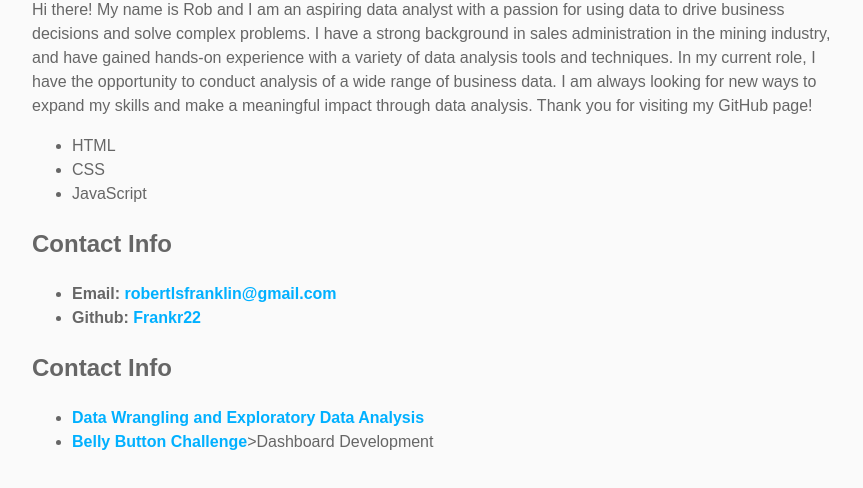
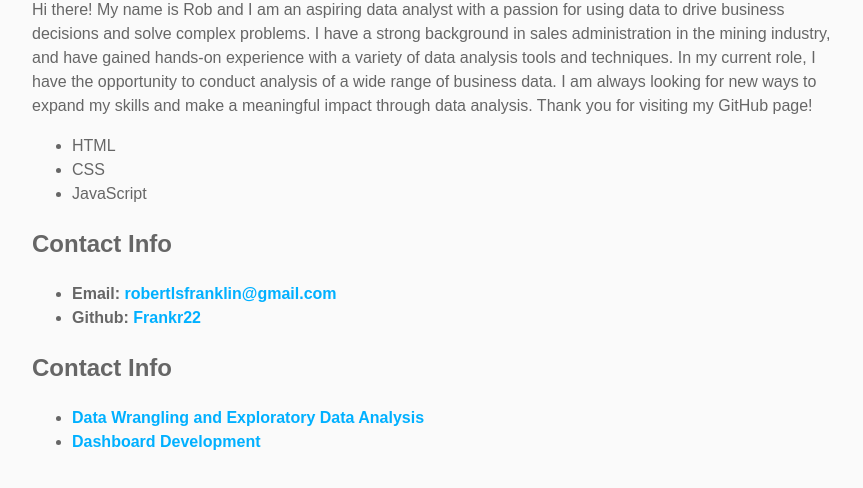
Before and after one commit to Frankr22/Frankr22.github.io, a plain HTML site: page index.html in a window 1280 px wide. Shown: the part 142-630 px from the top of the page, without its empty margins (208-1071 px from the left). Drawn offline with Linux system fonts and the light colour scheme.

Commit message:
fixed link name

```diff
--- a/index.html
+++ b/index.html
@@ -109,7 +109,7 @@
         <h2>Contact Info</h2>
       <ul>
         <li><a href="project1.html">Data Wrangling and Exploratory Data Analysis</a></li>
-        <li><a href="https://frankr22.github.io/belly-button-challenge/">Belly Button Challenge</a>>Dashboard Development</a></li>
+        <li><a href="https://frankr22.github.io/belly-button-challenge/">Dashboard Development</a></li>
       </ul>
 
     </div>
```
